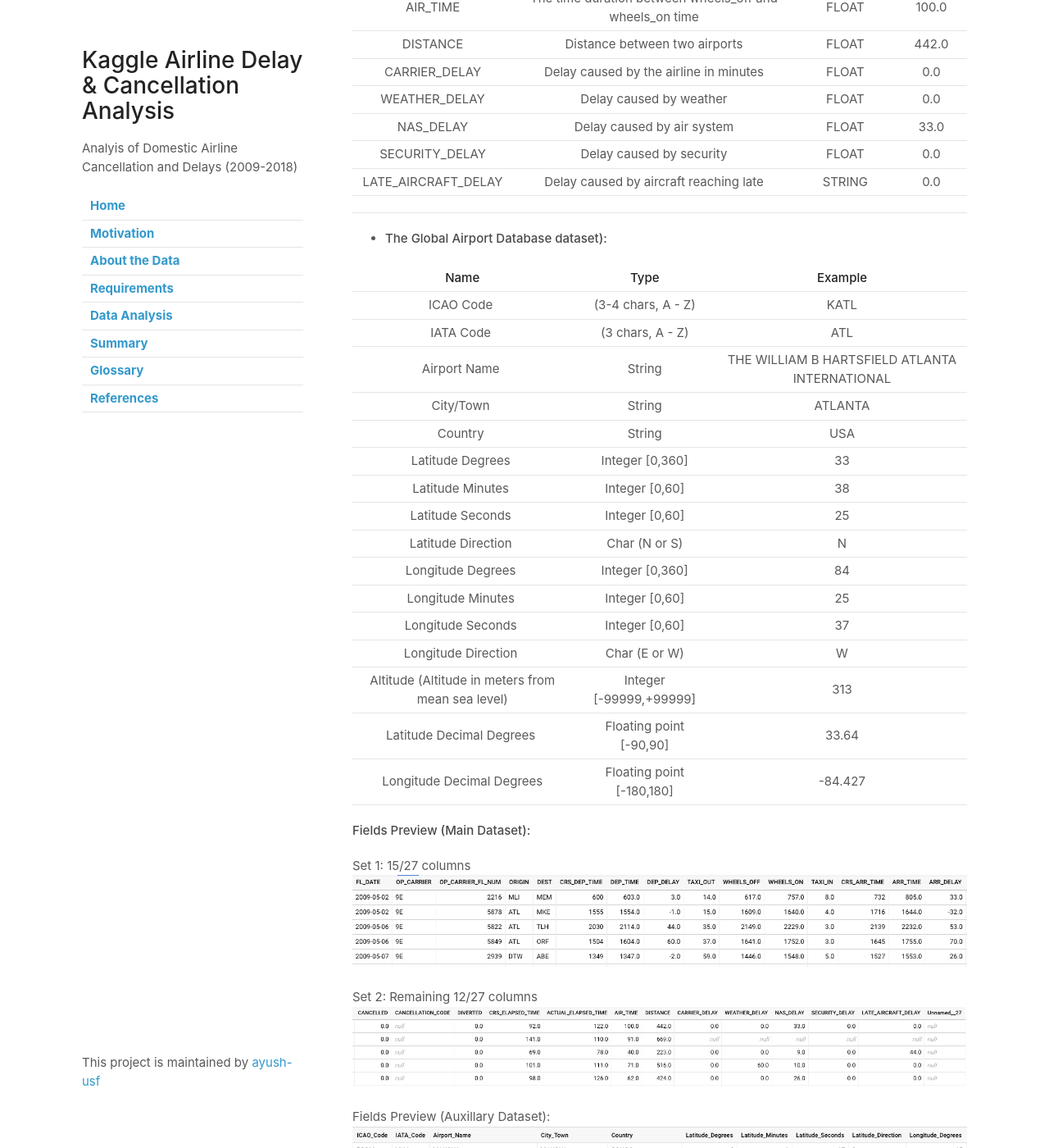
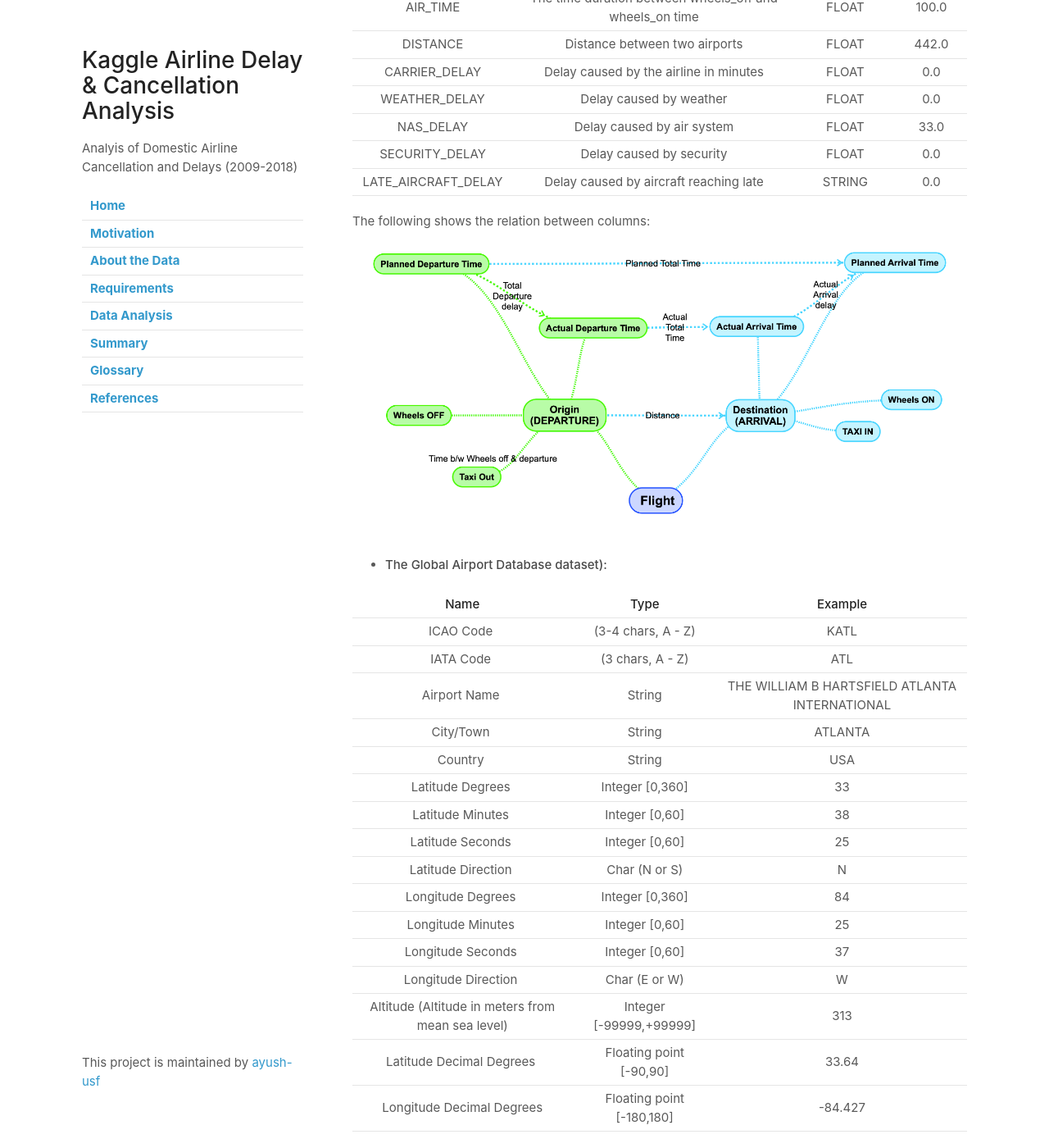
Before and after one commit to ayush-usf/Kaggle-Airline-Data-Analysis, a Jekyll site: the page built from about.md, in a window 1280 px wide and 1400 px high, scrolled down 1360 px. Shown: the whole window at 82% size. Built offline with Jekyll 4.4.1, drawn with Linux system fonts in a browser that asks for light colours; our own code applies the rules of GitHub Pages for plain Markdown files; some of the changed text lies outside the part shown.

Commit message:
Update about.md

```diff
--- a/about.md
+++ b/about.md
@@ -42,7 +42,10 @@ NAS\_DELAY|Delay caused by air system|FLOAT|33.0
 SECURITY\_DELAY|Delay caused by security|FLOAT|0.0
 LATE\_AIRCRAFT\_DELAY|Delay caused by aircraft reaching late|STRING|0.0
 
----
+The following shows the relation between columns:
+<a href="images/kaggle-airline-data_origin_destination_colored.png" target="_blank"><img src="images/kaggle-airline-data_origin_destination_colored.png" style="min-width: 100px;"></a>
+
+
 -   #### The Global Airport Database dataset):
 
 **Name**|**Type**|**Example**
@@ -75,10 +78,6 @@ Set 2: Remaining 12/27 columns
 Fields Preview (Auxillary Dataset):
 ![](images/aux_dataset_1.png)
 
-#### Fields Graph:
-
-The following shows the relation between columns:
-<a href="requirements" target="blank"><img src="images/kaggle-airline-data_origin_destination_colored.png" style="min-width: 100px;"></a>
 
 While going through the variables of the dataset, I realized that I could get some insightful answers for questions like what are the major reasons of cancellation/delay of flights, which region is mostly affected, is there any specific period when cancellations/delays happen the most, is the amount of cancellation/ delay distributed equally nationwide or does that change regions-wise, what reasons led to delay/cancellations region-wise, etc.
 
```
